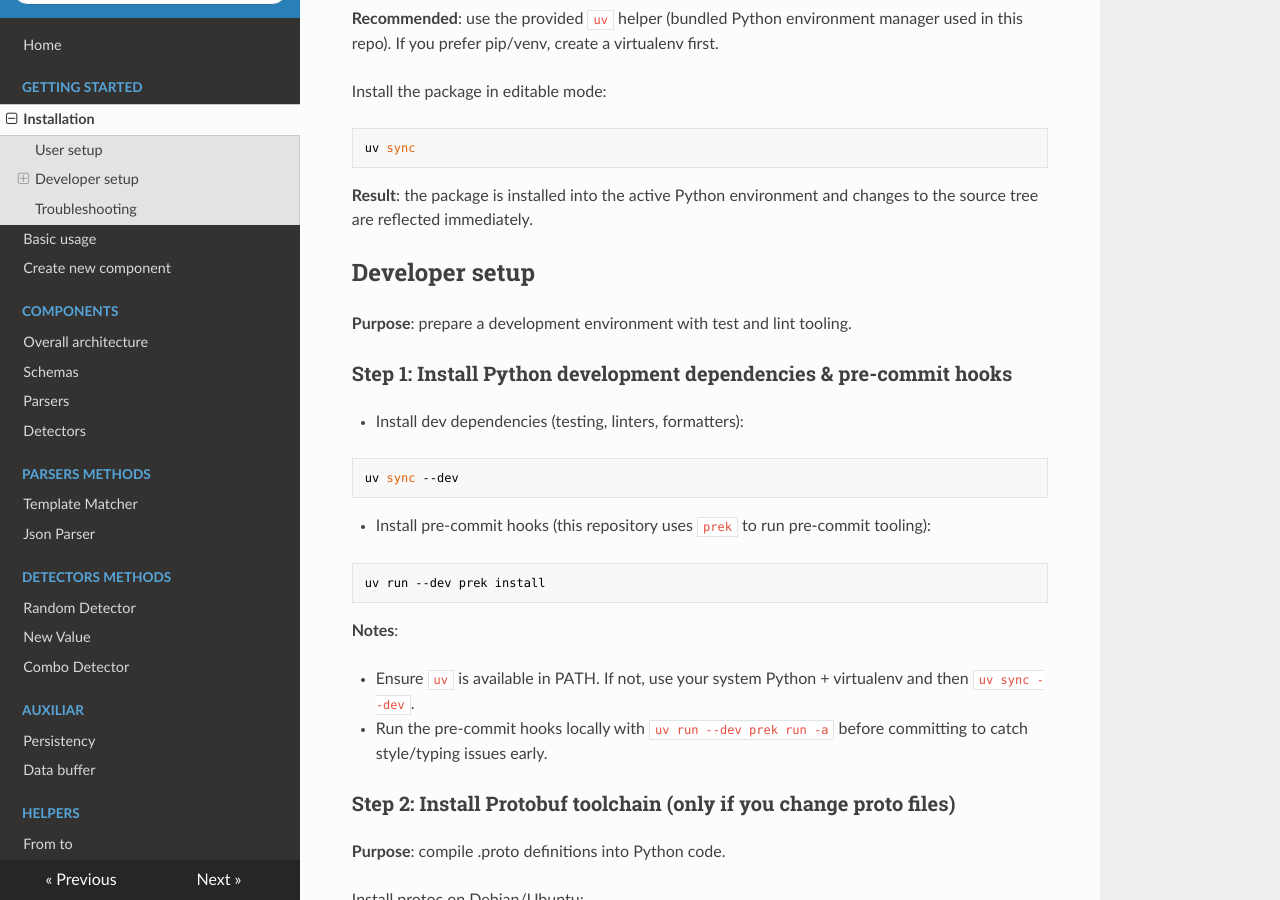
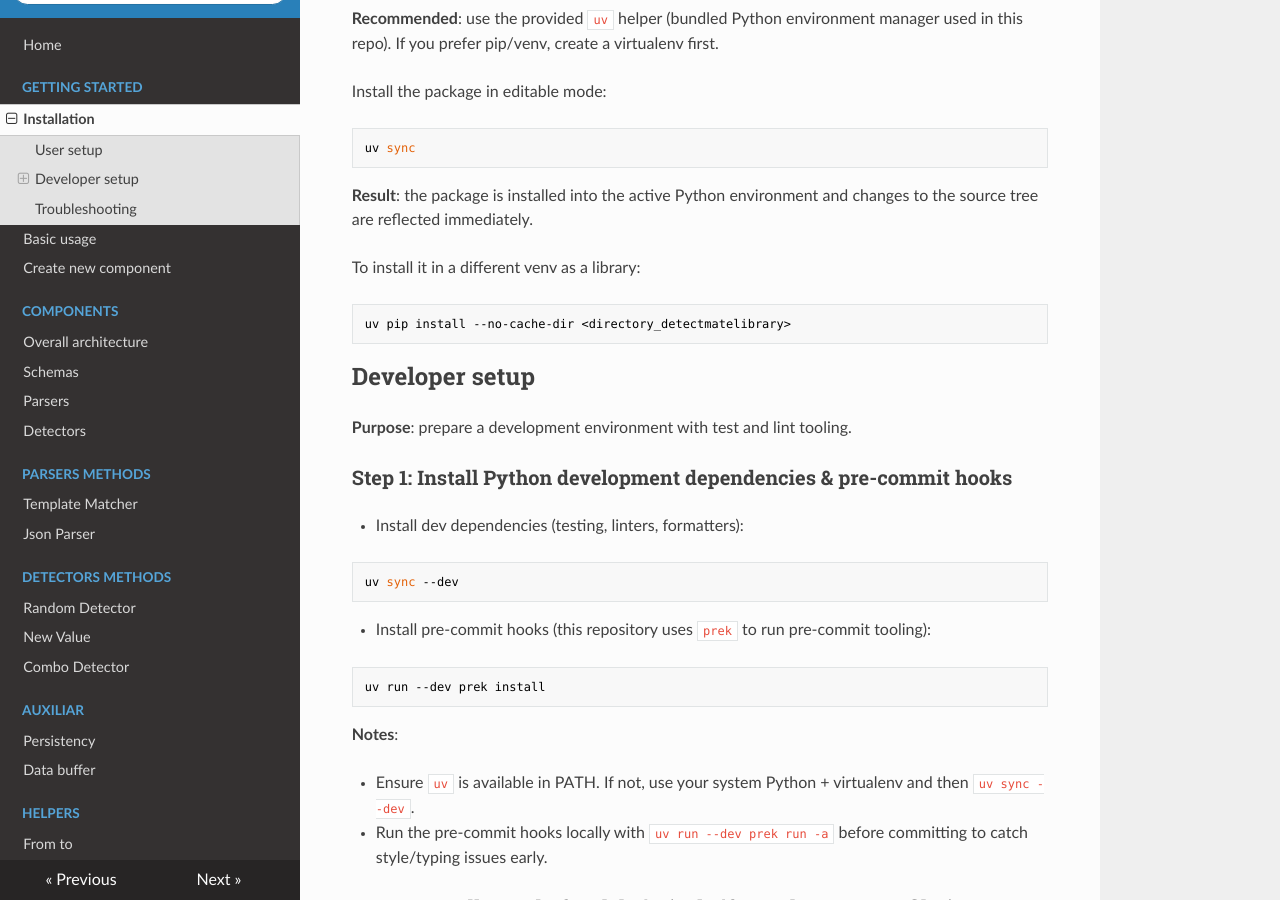
Before and after one commit to ait-detectmate/DetectMateLibrary, an MkDocs documentation site: the page built from docs/installation.md, in a window 1280 px wide and 900 px high, scrolled down 305 px. Built offline with MkDocs 1.6.1, drawn with Linux system fonts in a browser that asks for light colours; nearby versions of some CDN libraries.

Commit message:
update installation documentation

````diff
--- a/docs/installation.md
+++ b/docs/installation.md
@@ -15,6 +15,12 @@
 ```
 
 **Result**: the package is installed into the active Python environment and changes to the source tree are reflected immediately.
+
+To install it in a different venv as a library:
+
+```bash
+uv pip install --no-cache-dir <directory_detectmatelibrary>
+```
 
 ## Developer setup
 
````
